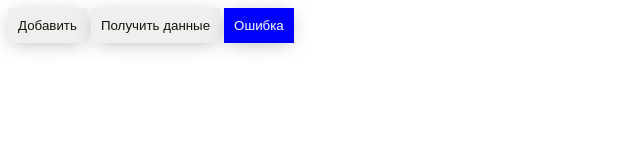
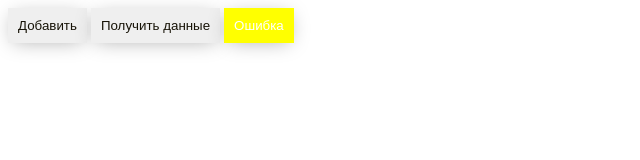
Before and after one commit to AlexandrAnash/ht6, a website: page client-src/app/index.html in a window 1280 px wide. Shown: the whole page, without its empty margins (0-640 px from the left). Drawn offline with Linux system fonts and the light colour scheme.

Commit message:
add deploy

```diff
--- a/client-src/app/css/main.css
+++ b/client-src/app/css/main.css
@@ -8,5 +8,5 @@
 }
 .btn-error {
     color: white;
-    background: blue;
+    background: YELLOW;
 }
```
Also changed, not shown: .travis.yml.
